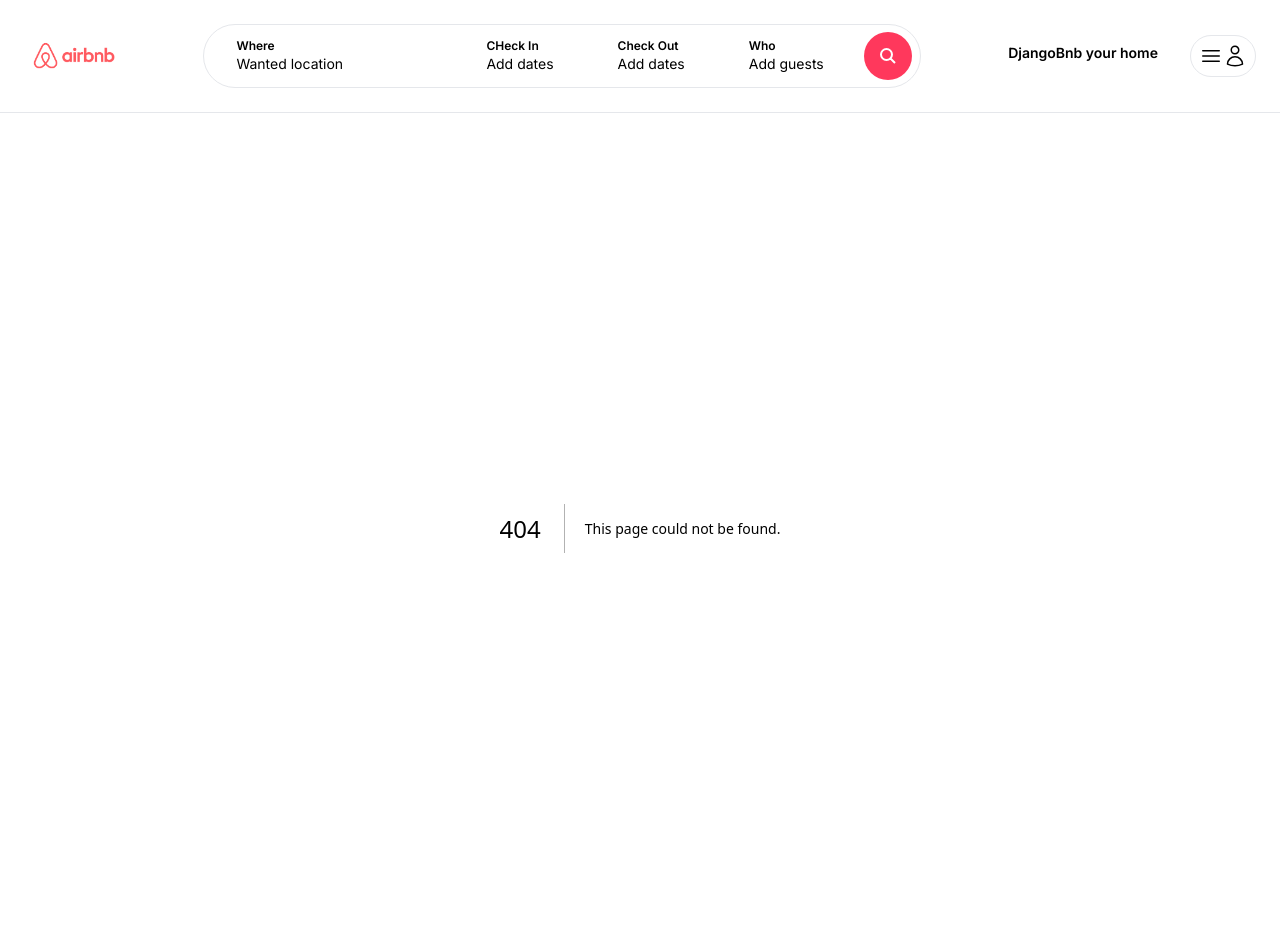
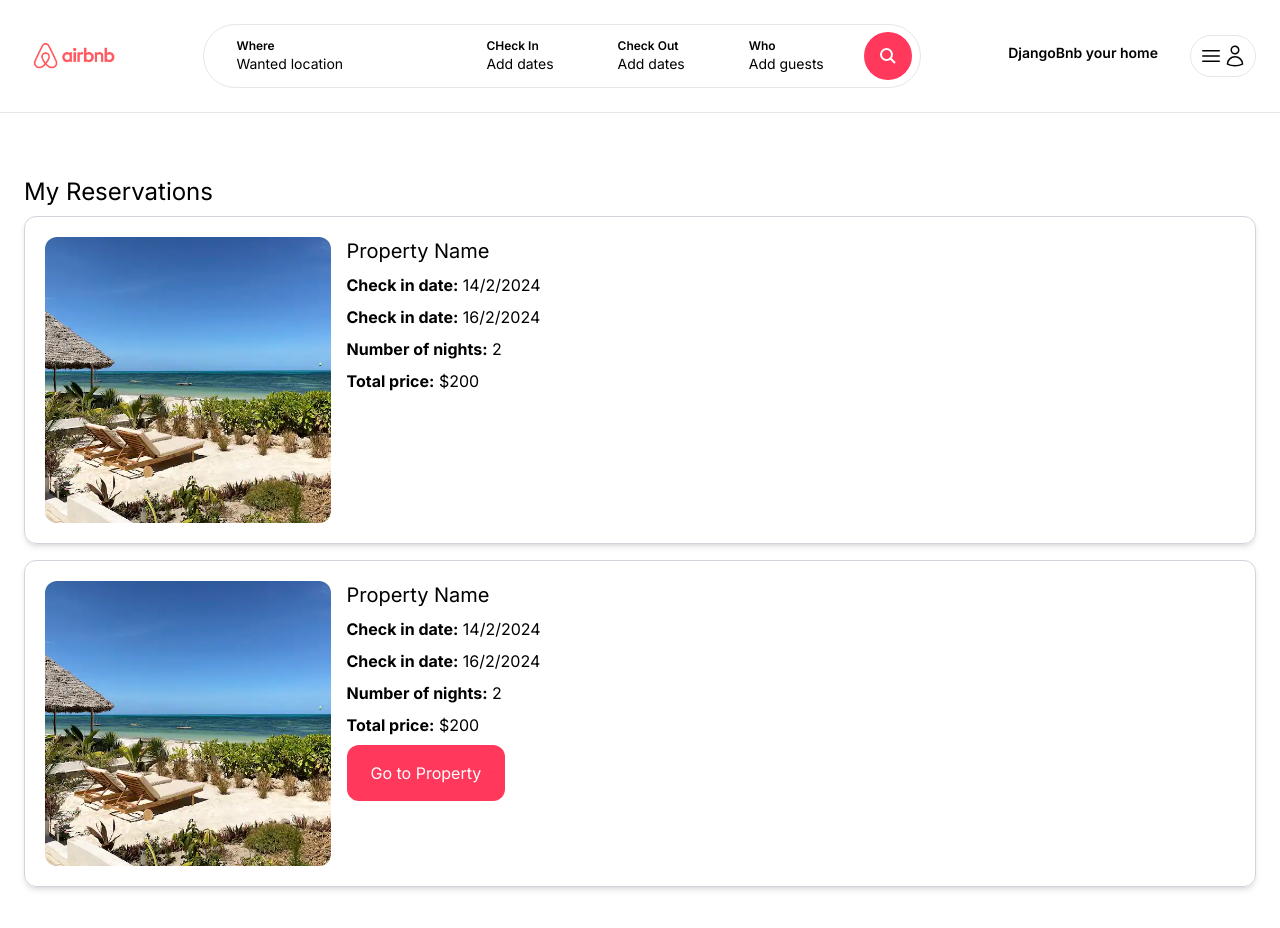
Before and after one commit to loveagile/Django-BNB, a Next.js app in the folder front_end/django-bnb-clone/: page /myreservations in a window 1280 px wide. Before the commit this address had no page. Built offline with nearby package versions, Linux system fonts and the light colour scheme.

Commit message:
My reservations (static)

```diff
--- /dev/null
+++ b/front_end/django-bnb-clone/app/myreservations/page.tsx
@@ -0,0 +1,57 @@
+import Image from 'next/image';
+
+const MyReservationsPage = () => {
+    return (
+        <main className="max-w-[1500px] mx-auto px-6 pb-6">
+            <div className='pt-6 pb-2 '>
+                <h1 className='my-6 mb-2 text-2xl'>My Reservations</h1>
+
+                <div className='space-y-4'>
+                    <div className='p-5 grid grid-cols-1 md:grid-cols-4 gap-4 shadow-md border border-gray-300 rounded-xl'>
+                        <div className='col-span-1'>
+                            <div className='relative overflow-hidden aspect-square rounded-xl'>
+                                <Image
+                                  fill
+                                  src="/beach_1.jpg"
+                                  className='hover:scale-110 object-cover transition h-full w-full'
+                                  alt="beach house"
+                                />
+                            </div>
+                        </div>
+                        <div className='col-span-3 space-y-2'>
+                            <h2 className='mn-4 text-xl'>Property Name</h2>
+                            <p><strong>Check in date:</strong> 14/2/2024</p>
+                            <p><strong>Check in date:</strong> 16/2/2024</p>
+                            <p><strong>Number of nights:</strong> 2</p>
+                            <p><strong>Total price:</strong> $200</p>
+                        </div>
+                    </div>
+
+                    <div className='p-5 grid grid-cols-1 md:grid-cols-4 gap-4 shadow-md border border-gray-300 rounded-xl'>
+                        <div className='col-span-1'>
+                            <div className='relative overflow-hidden aspect-square rounded-xl'>
+                                <Image
+                                  fill
+                                  src="/beach_1.jpg"
+                                  className='hover:scale-110 object-cover transition h-full w-full'
+                                  alt="beach house"
+                                />
+                            </div>
+                        </div>
+                        <div className='col-span-3 space-y-2'>
+                            <h2 className='mn-4 text-xl'>Property Name</h2>
+                            <p className='mb-2'><strong>Check in date:</strong> 14/2/2024</p>
+                            <p className='mb-2'><strong>Check in date:</strong> 16/2/2024</p>
+                            <p className='mb-2'><strong>Number of nights:</strong> 2</p>
+                            <p className='mb-2'><strong>Total price:</strong> $200</p>
+                            <div className='mt-6 inline-block cursor-pointer py-4 px-6 bg-airbnb text-white rounded-xl'>Go to Property</div>
+                        </div>
+                    </div>
+
+                </div>
+            </div>
+        </main>
+    )
+}
+
+export default MyReservationsPage;
```
